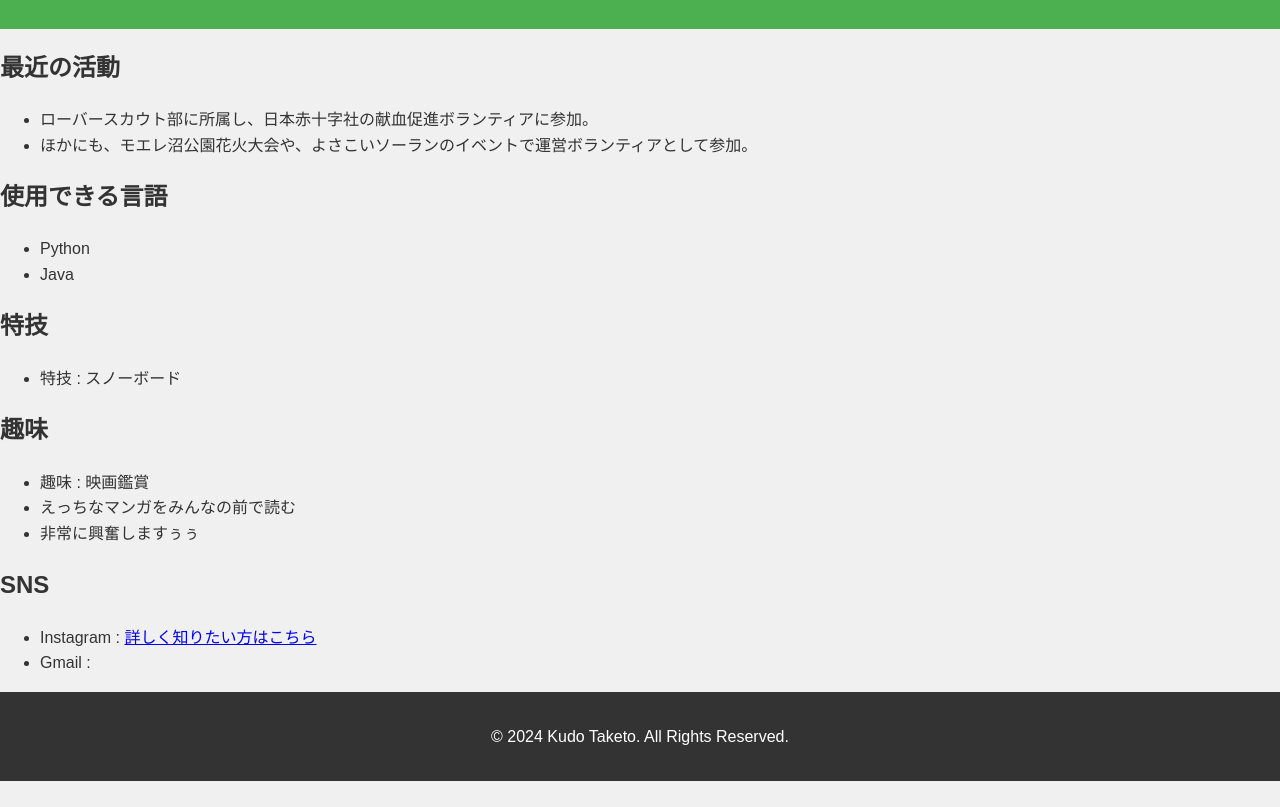
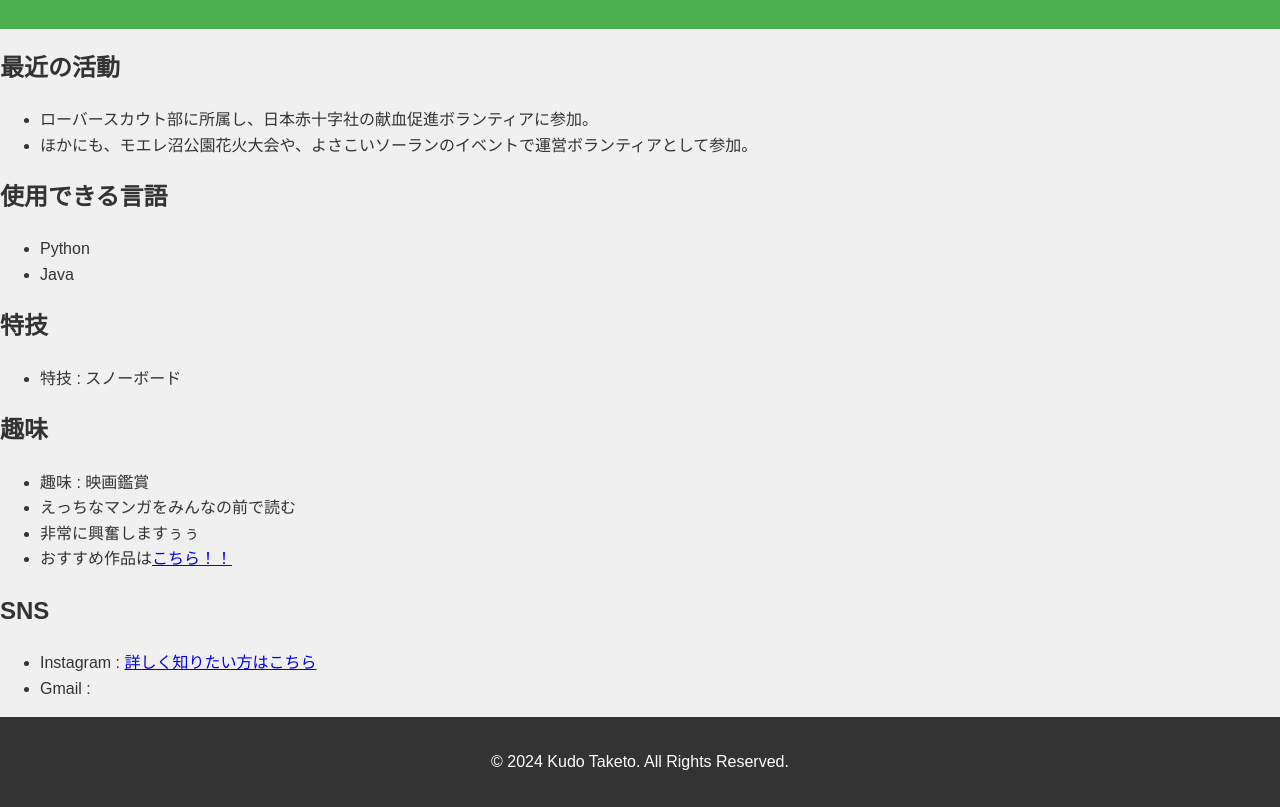
Before and after one commit to beniharuka88/nfc_business_card, a plain HTML site: page index.html in a window 1280 px wide. Shown: the part 275-1082 px from the top of the page. Before the commit the page ends 1056 px from the top, so only its background shows below. Drawn offline with Linux system fonts and the light colour scheme.

Commit message:
趣味を一部追加しました

```diff
--- a/index.html
+++ b/index.html
@@ -44,6 +44,9 @@
             <li>趣味 : 映画鑑賞</li>
             <li>えっちなマンガをみんなの前で読む</li>
             <li>非常に興奮しますぅぅ</li>
+            <li>おすすめ作品は<a
+                    href="https://www.dmm.co.jp/digital/videoa/-/detail/=/cid=juq00893/?i3_ref=list&i3_ord=1">こちら！！</a>
+            </li>
         </ul>
     </section>
 
```
